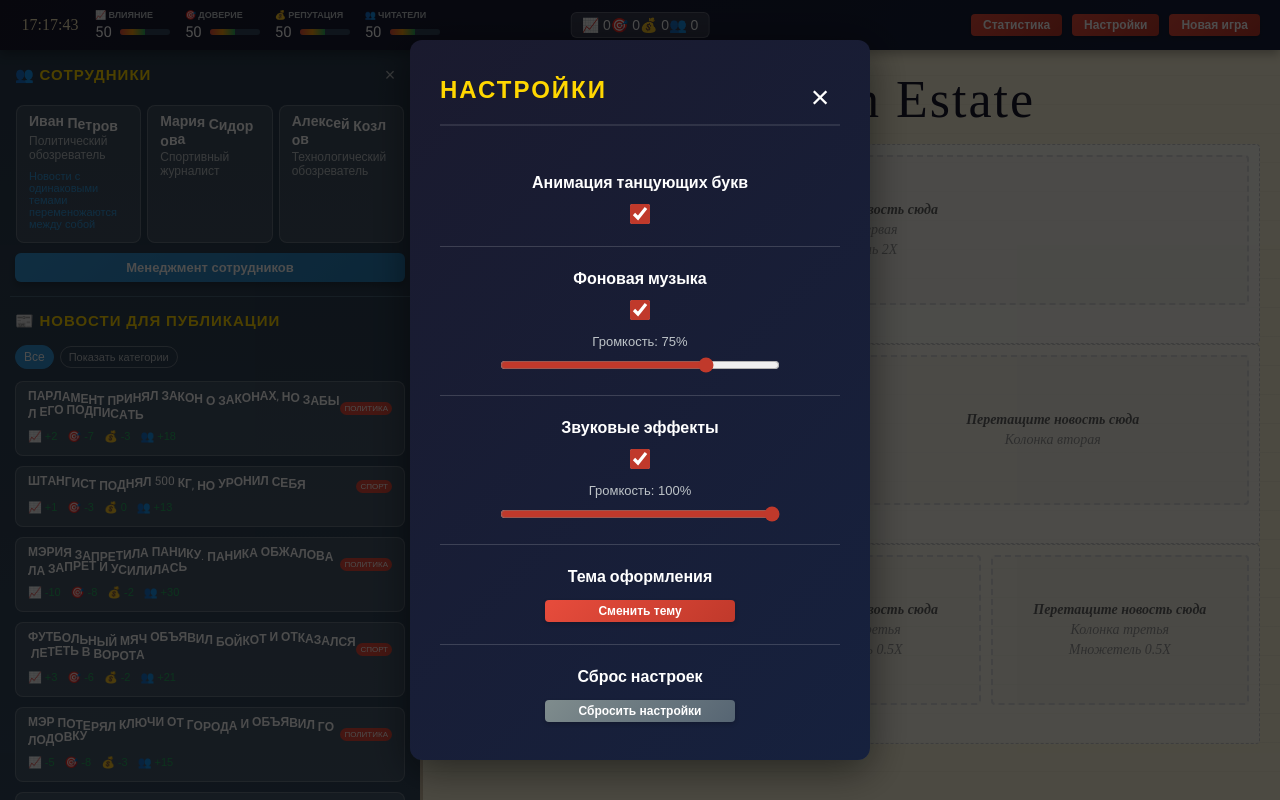
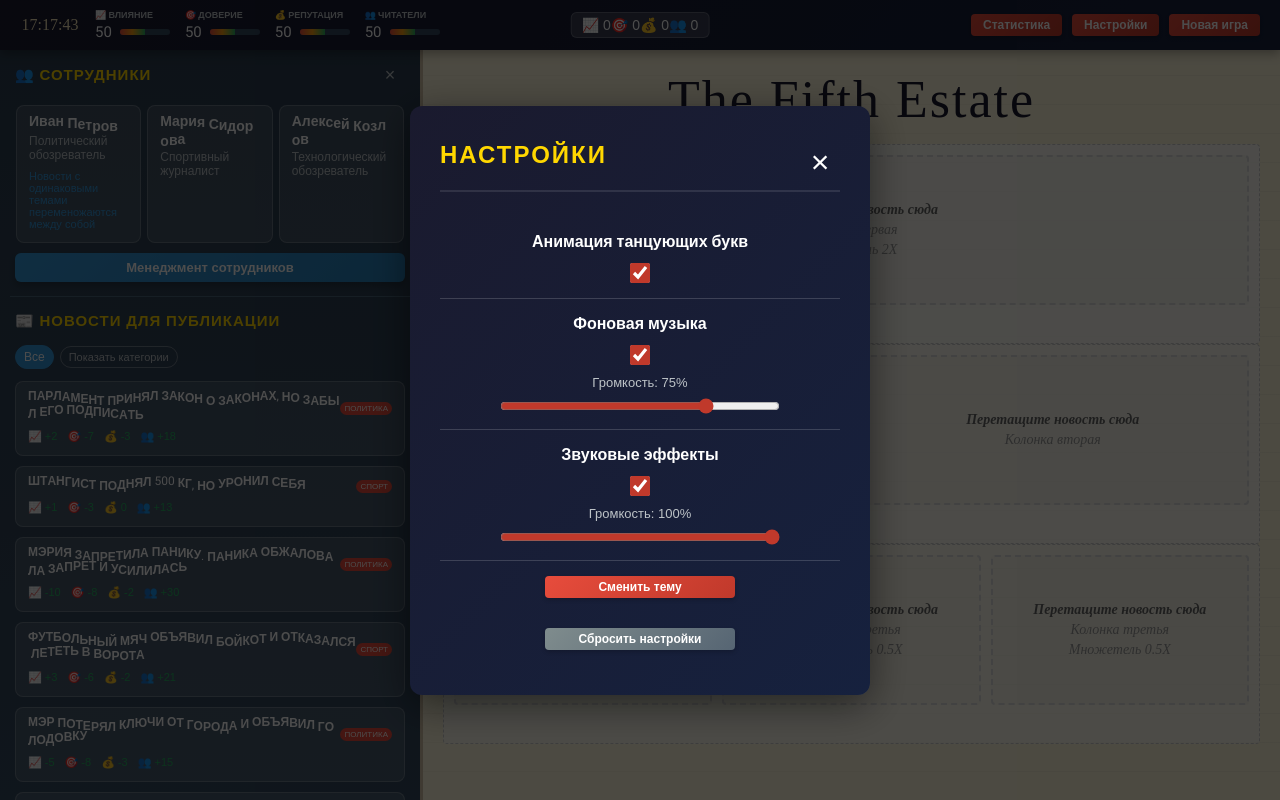
Before and after one commit to rvllvd/the_fifth_estate, a React (Vite) app: page / in a window 1280 px wide. Both pictures are taken after a click on the button "Настройки". Built offline with nearby package versions, Linux system fonts and the light colour scheme; a web font is replaced by a local one.

Commit message:
new settings

```diff
--- a/src/components/SettingsModal.tsx
+++ b/src/components/SettingsModal.tsx
@@ -106,9 +106,7 @@ export default function SettingsModal({
                 step="0.01"
                 value={soundEffectsVolume}
                 onChange={(event) =>
-                  onSoundEffectsVolumeChange(
-                    Number(event.currentTarget.value),
-                  )
+                  onSoundEffectsVolumeChange(Number(event.currentTarget.value))
                 }
                 disabled={!soundEffectsEnabled}
                 aria-label="Громкость звуковых эффектов"
@@ -116,7 +114,7 @@ export default function SettingsModal({
             </label>
           </div>
           <div className="settings-option">
-            <span className="settings-option-title">Тема оформления</span>
+            {/* <span className="settings-option-title">Тема оформления</span> */}
             <button
               className="settings-theme-btn right-btn"
               type="button"
@@ -126,7 +124,7 @@ export default function SettingsModal({
             </button>
           </div>
           <div className="settings-option">
-            <span className="settings-option-title">Сброс настроек</span>
+            {/* <span className="settings-option-title">Сброс настроек</span> */}
             <button
               className="settings-reset-btn right-btn"
               type="button"
--- a/src/styles/modals.css
+++ b/src/styles/modals.css
@@ -189,12 +189,12 @@
   flex-direction: column;
   align-items: center;
   justify-content: center;
-  gap: 14px;
-  padding: 22px 12px;
+  gap: 10px;
+  padding: 15px 12px;
   text-align: center;
 }
 
-.settings-option + .settings-option {
+.settings-option + .settings-option:not(:last-child) {
   border-top: 1px solid rgba(255, 255, 255, 0.16);
 }
 
```
